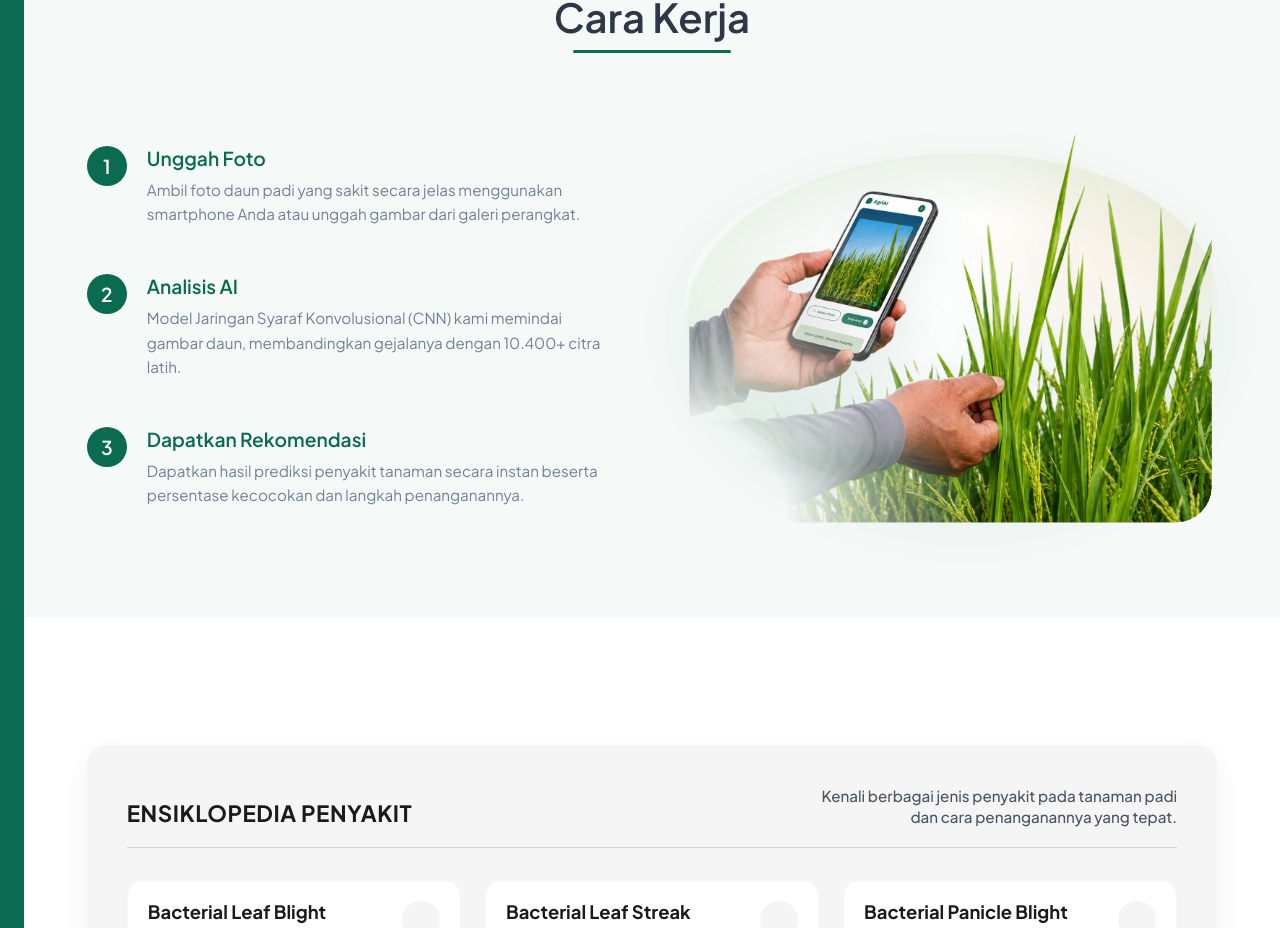
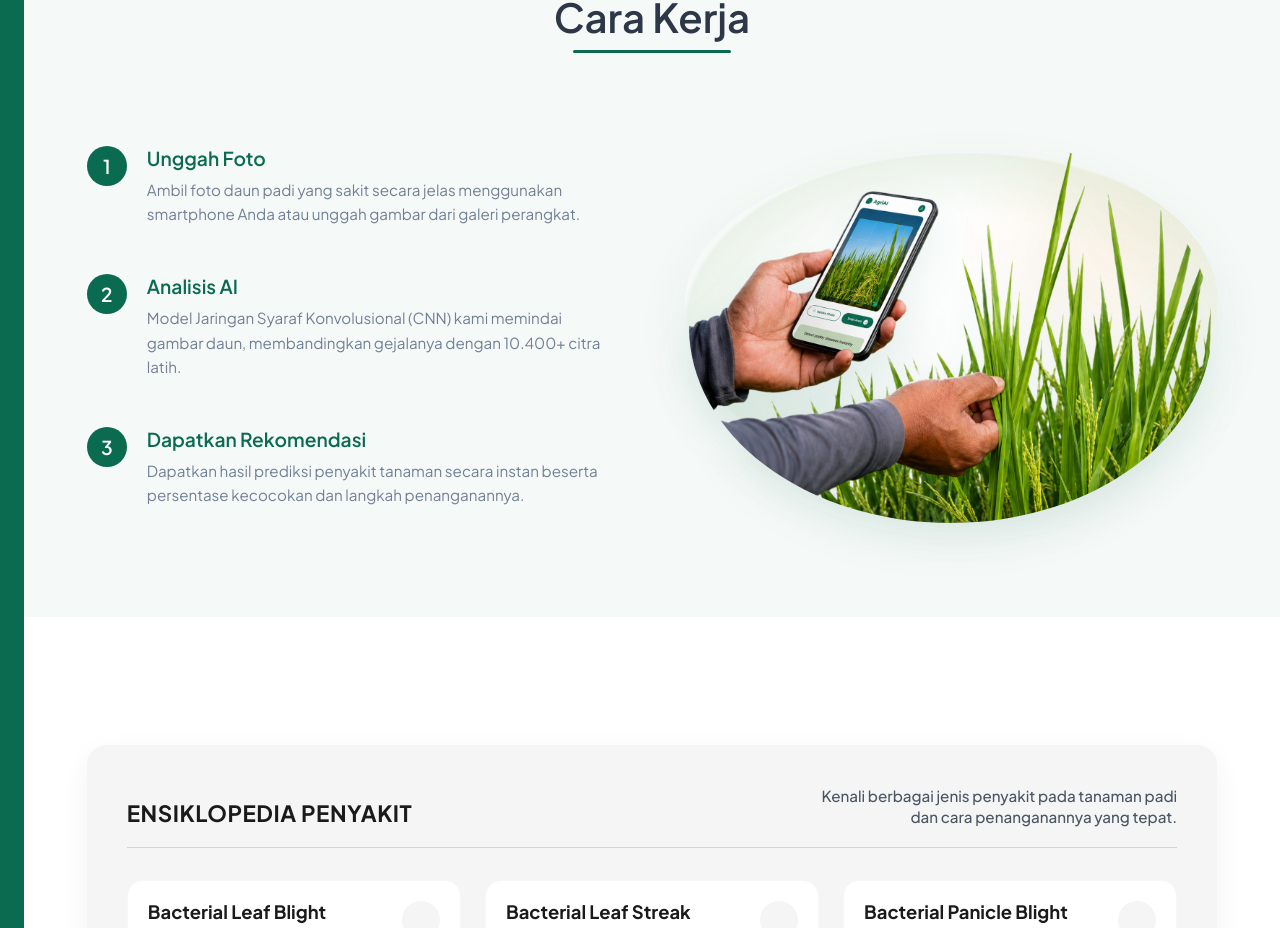
Before and after one commit to Rezkydesyafa/Paddy-Disease-Classification-CNN, a React (Vite) app in the folder frontend/: page / in a window 1280 px wide. Shown: the part 1035-1963 px from the top of the page. Built offline with nearby package versions, Linux system fonts and the light colour scheme; some icons are missing.

Commit message:
style: update steps image to a clean oval shape

```diff
--- a/frontend/src/index.css
+++ b/frontend/src/index.css
@@ -448,12 +448,9 @@ h1, h2, h3, h4 {
   z-index: 1;
   display: block;
   max-width: 98%;
-  border-radius: 36px;
-  clip-path: inset(0 round 36px);
+  border-radius: 50%;
   box-shadow: none;
   filter: drop-shadow(0 18px 20px rgba(10, 107, 80, 0.08));
-  -webkit-mask-image: radial-gradient(circle at 0% 100%, transparent 15%, #000000 45%);
-  mask-image: radial-gradient(circle at 0% 100%, transparent 15%, #000000 45%);
 }
 
 /* Encyclopedia Section */
```
